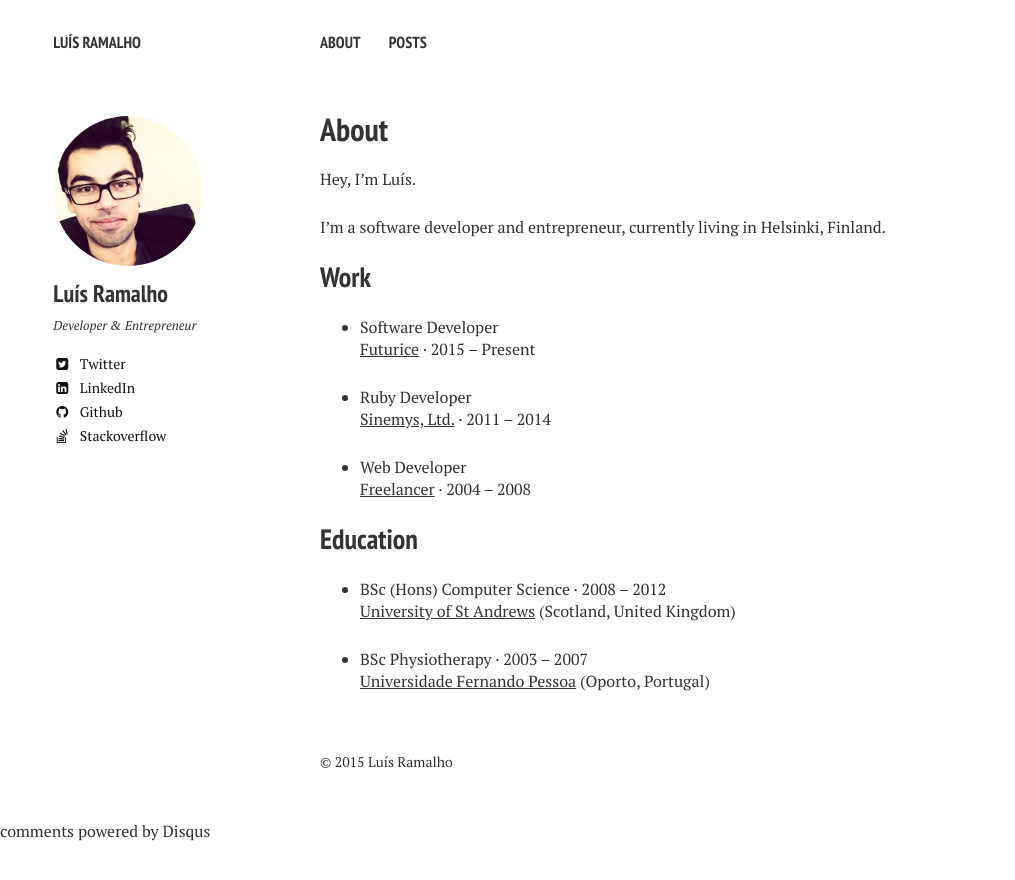
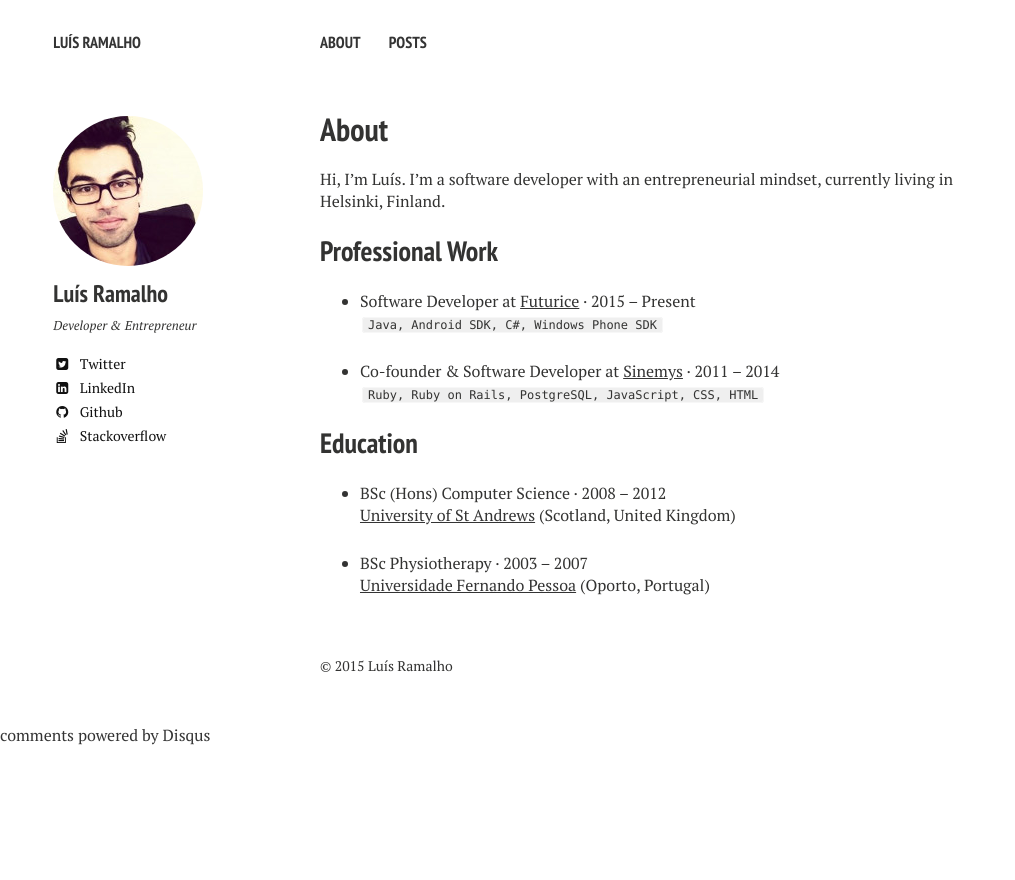
Before and after one commit to luisramalho/luisramalho.github.io, a Jekyll site: the page built from about/index.md, in a window 1280 px wide. Shown: the top 880 px of the page, without its empty margins (0-1015 px from the left). Built offline with Jekyll 4.4.1, drawn with Linux system fonts in a browser that asks for light colours; nearby versions of some CDN libraries; comment, search, counter and statistics services are not loaded.

Commit message:
Organized about me a little bit

```diff
--- a/about/index.md
+++ b/about/index.md
@@ -9,17 +9,15 @@ comments: true
   creditlink: http://wegraphics.net/downloads/free-ultimate-blurred-background-pack/ -->
 ---
 
-Hey, I'm Luís.
+Hi, I'm Luís. I'm a software developer with an entrepreneurial mindset, currently living in Helsinki, Finland.
 
-I'm a software developer and entrepreneur, currently living in Helsinki, Finland.
+## Professional Work
 
-## Work
+* Software Developer at [Futurice](http://www.futurice.com) · 2015 – Present
+  <br/><code>Java, Android SDK, C#, Windows Phone SDK</code>
 
-* Software Developer<br/>[Futurice](http://www.futurice.com) · 2015 – Present
-
-* Ruby Developer<br/>[Sinemys, Ltd.](http://www.sinemys.com) · 2011 – 2014
-
-* Web Developer<br/>[Freelancer](http://www.luisramalho.com) · 2004 – 2008
+* Co-founder & Software Developer at [Sinemys](http://www.sinemys.com) · 2011 – 2014
+  <br/><code>Ruby, Ruby on Rails, PostgreSQL, JavaScript, CSS, HTML</code>
 
 ## Education
 
```
